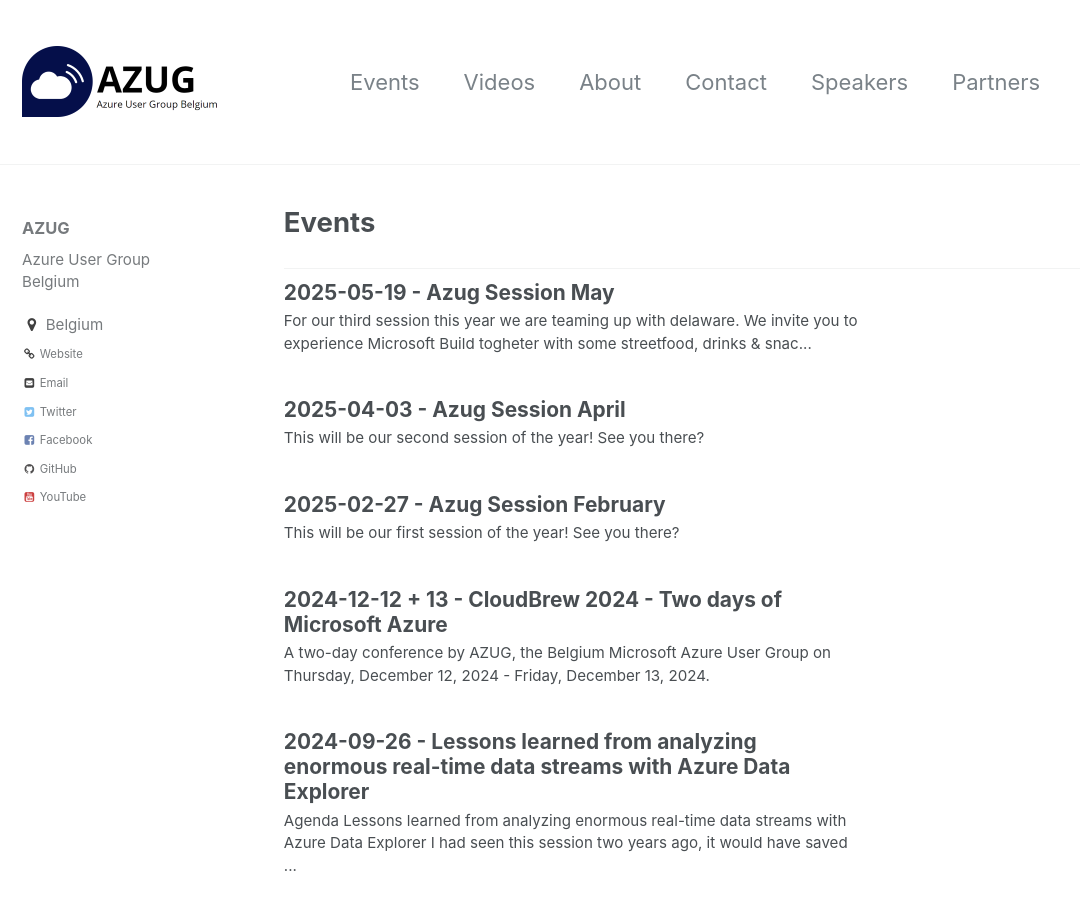
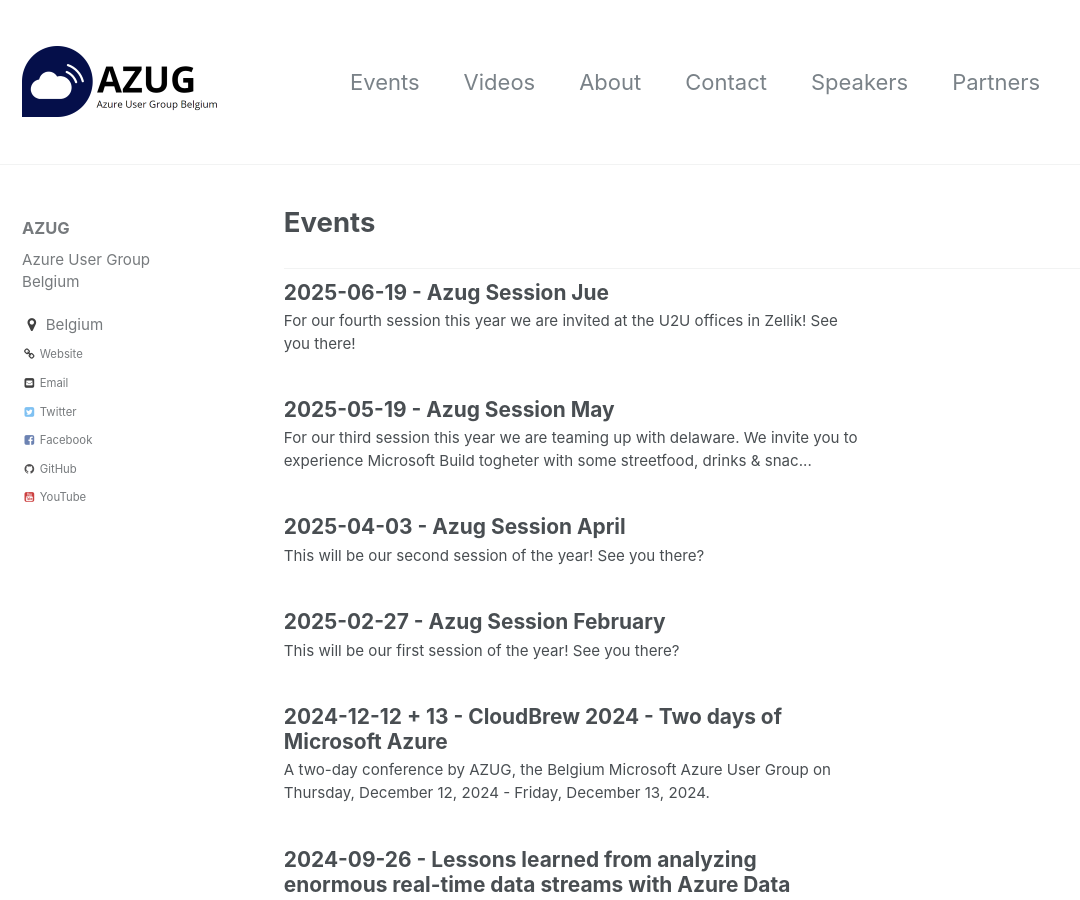
Before and after one commit to AzugBe/azugbe.github.io, a Jekyll site: the page built from _pages/events.html, in a window 1280 px wide and 900 px high. Shown: the whole window, without its empty margins (0-1080 px from the left). Built offline with Jekyll 4.4.1, drawn with Linux system fonts in a browser that asks for light colours; comment, search, counter and statistics services are not loaded.

Commit message:
add event of june at U2U

```diff
--- /dev/null
+++ b/_posts/events/2025-06-19---azug2025-04.md
@@ -0,0 +1,46 @@
+---
+layout: single
+title: "2025-06-19 - Azug Session Jue"
+date: 2025-06-19 18:00:00 +0000
+comments: true
+published: true
+categories: ["events"]
+tags: ["Events"]
+author: ["Glenn Colpaert"]
+---
+
+For our fourth session this year we are invited at the U2U offices in Zellik! See you there!
+
+## Agenda
+
+### Session 1 TBA
+
+**Speakers: TBA**
+
+### Session 2 TBA
+
+**Speaker:  TBA**
+
+## Practical details
+
+**Event date:** June 19th, 2025 - you are welcome from 17:30, food served at 18:00, session starts 18:30.
+
+**Event location:**<br />
+
+<img width="120" height="60" align="right" alt="Delaware" src="/assets/media/sponsors/logo-u2u.png">U2U Training Centrum<br/>
+Zone 1 Research Park 110/Z <br/>
+1731 Asse<br/>
+Belgium
+
+## Register via Pretix
+
+<link rel="stylesheet" type="text/css" href="https://pretix.eu/azug/20250619/widget/v1.css">
+<script type="text/javascript" src="https://pretix.eu/widget/v1.en.js" async></script>
+<pretix-widget event="https://pretix.eu/azug/20250619/" single-item-select="button"></pretix-widget>
+<noscript>
+   <div class="pretix-widget">
+        <div class="pretix-widget-info-message">
+            JavaScript is disabled in your browser. To access our ticket shop without JavaScript, please <a target="_blank" rel="noopener" href="https://pretix.eu/azug/20250619/">click here</a>.
+        </div>
+    </div>
+</noscript>
```
Also changed, not shown: _posts/events/2025-04-03---azug2025-02.md (+0 -2 lines), index.md (+3 -0 lines).
